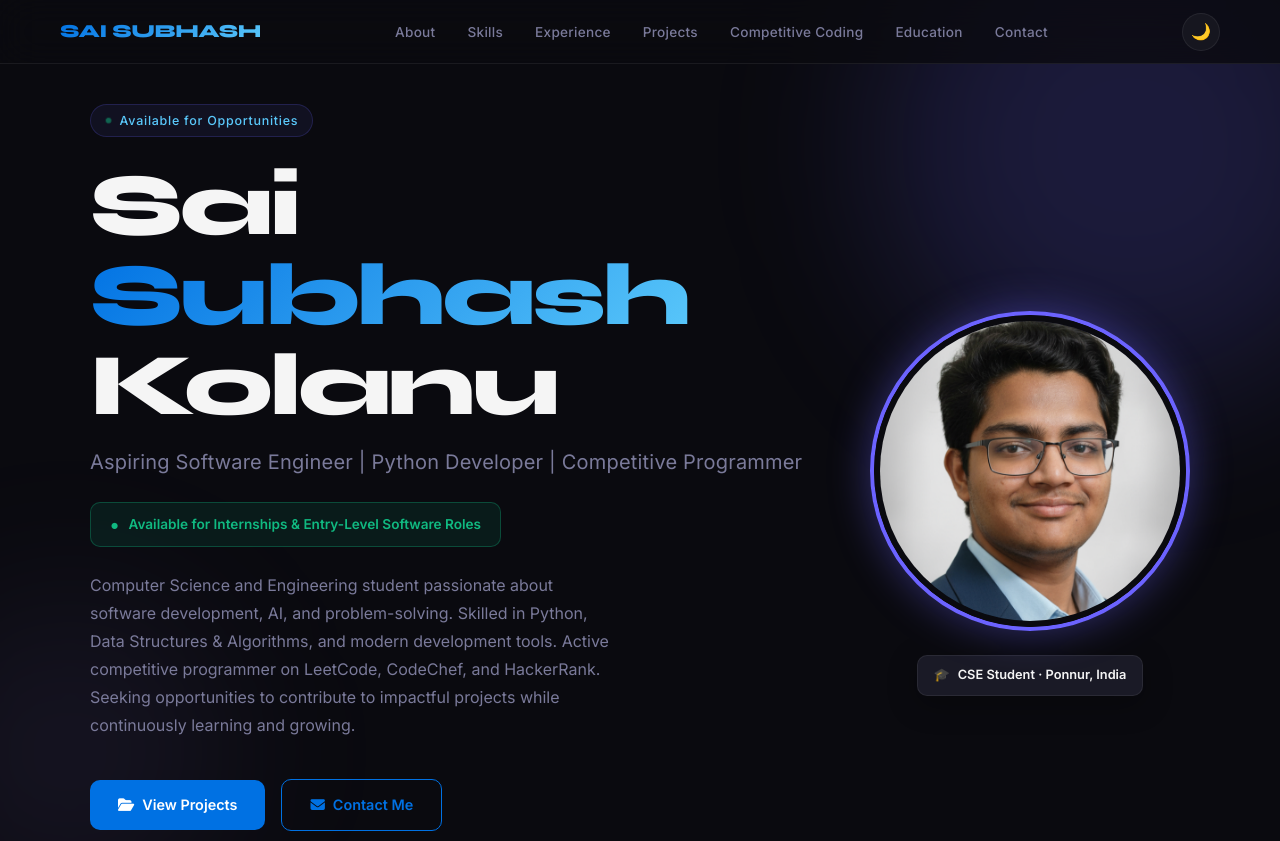
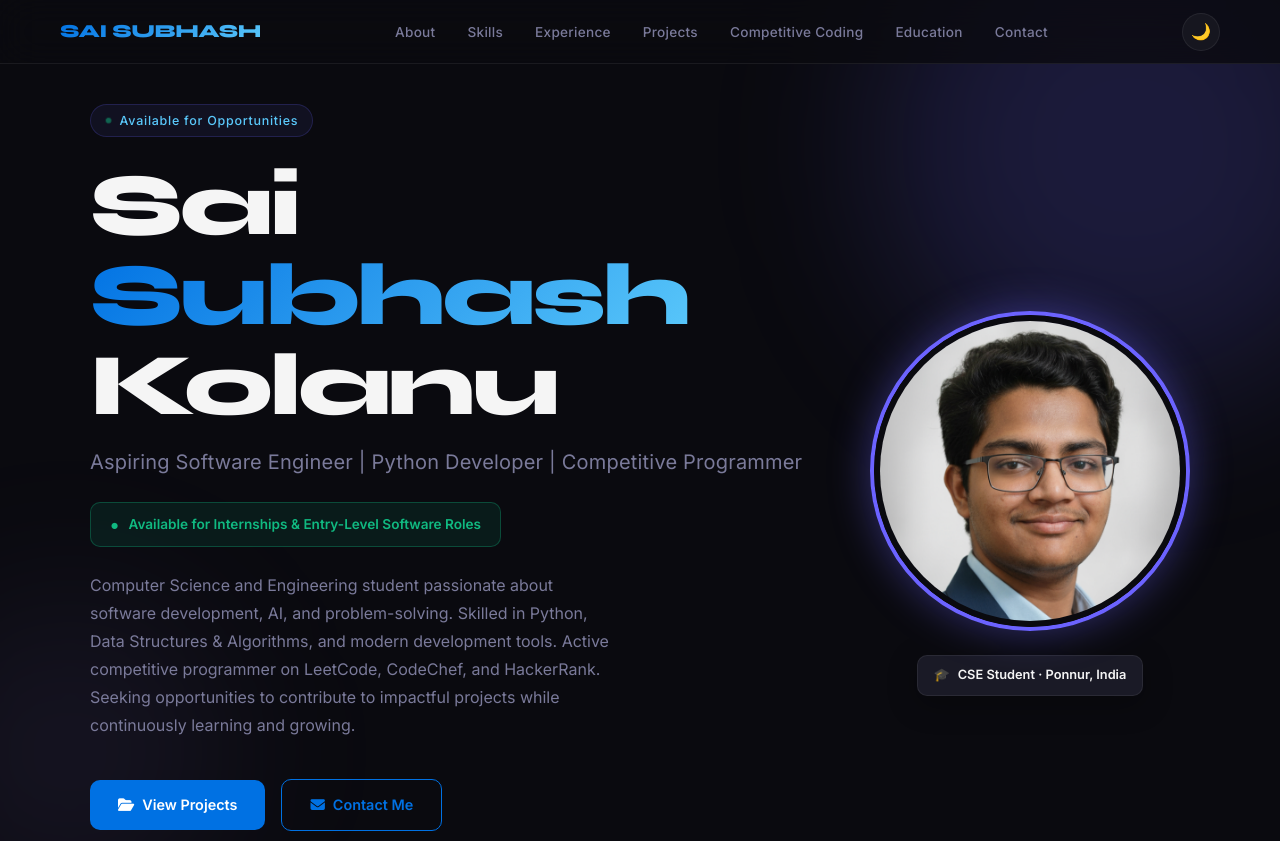
Before and after one commit to Subhashkolanu/portfolio, a plain HTML site: page index.html in a window 1280 px wide. Shown: the top 841 px of the page. Drawn offline with Linux system fonts and the light colour scheme.

Commit message:
Update index.html

```diff
--- a/index.html
+++ b/index.html
@@ -408,7 +408,7 @@
     height: 100%;
     border-radius: 50%;
     object-fit: cover;
-    object-position: center center;
+    object-position: center 15%;
     border: 6px solid var(--bg);
   }
 
```
